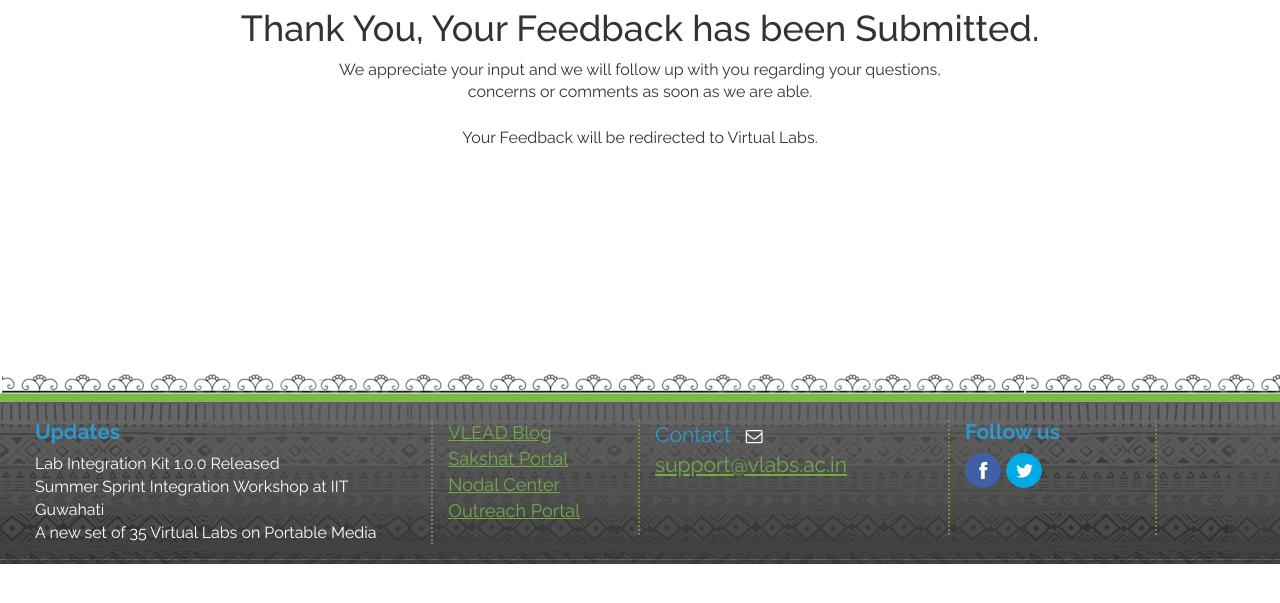
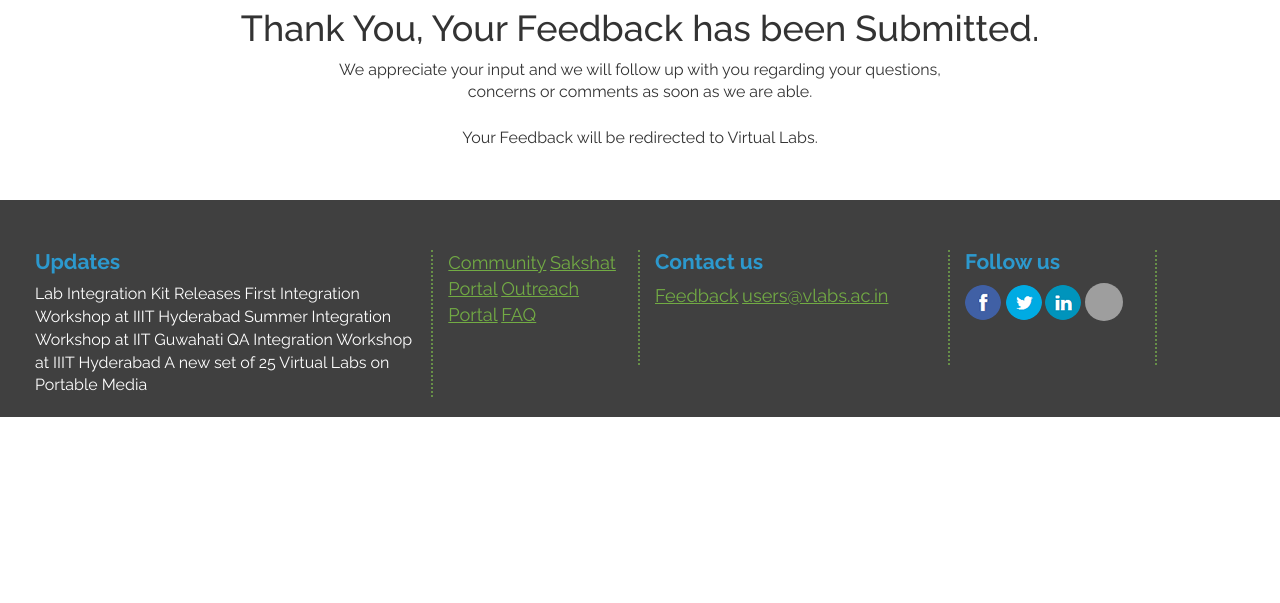
Before and after one commit to vlead/feedback-portal, a Flask app: page /thanks in a window 1280 px wide. Shown: the part 132-735 px from the top of the page. Run offline with Flask 2, Linux system fonts and the light colour scheme; some libraries are stand-ins or nearby versions; grey boxes are pictures that could not be loaded.

Commit message:
updated footer

```diff
--- a/templates/thanks.html
+++ b/templates/thanks.html
@@ -107,12 +107,19 @@
 	</div> <!-- content div -->
 
 	<footer>
-		<div class="container-fluid footer-div" style="background: url('../static/images/footer.png'); margin-top: 210px;  padding: 20px;">
+		<div class="container-fluid footer-div" style="background: #404040; margin-top: 40px;  padding: 20px;">
 			<div class="col-md-4 border-right-green-dotted" >
 				<h2 class="text-h2-lightblue-small" style="font-weight: bold;margin-top: 0px;">Updates</h2>
-				<div><a href="http://vlead.vlabs.ac.in/2015/07/19/lab-integration-kit-1-0-0-released/" class="text-normal-gray-small nounderline" style="color: white" > Lab Integration Kit 1.0.0 Released</a></div>
-				<div><a href="http://vlead.vlabs.ac.in/2015/07/15/summer-sprint-integration-workshop-at-iit-guwahati/" class="text-normal-gray-small nounderline" style="color: white" > Summer Sprint Integration Workshop at IIT Guwahati</a></div>
-				<div><a href="http://vlead.vlabs.ac.in/2014/12/16/a-new-set-of-35-virtual-labs-on-portable-media/" class="text-normal-gray-small nounderline" style="color: white" > A new set of 35 Virtual Labs on Portable Media</a></div>
+				<a href="http://community.virtual-labs.ac.in/w/index.php/Download" class="text-normal-gray-small nounderline" style="color: white" > Lab Integration Kit Releases</a>
+				<a href="http://community.virtual-labs.ac.in/w/index.php/First_Integration_workshop"
+				class="text-normal-gray-small nounderline"
+				style="color: white" >First Integration Workshop at IIIT Hyderabad</a>
+				<a href="http://community.virtual-labs.ac.in/w/index.php/Summer_Sprint_Integration_workshop" class="text-normal-gray-small nounderline" style="color: white" > Summer Integration Workshop at IIT Guwahati</a>
+				<a href="http://community.virtual-labs.ac.in/w/index.php/QA/Integration_workshop"
+				class="text-normal-gray-small nounderline"
+				style="color: white" > QA Integration
+				Workshop at IIIT Hyderabad</a>
+				<a href="http://community.virtual-labs.ac.in/w/index.php/A_new_set_of_25_Virtual_Labs_on_Portable_Media" class="text-normal-gray-small nounderline" style="color: white" > A new set of 25 Virtual Labs on Portable Media</a>
 			</div>
 
 			<div class="col-md-2 border-right-green-dotted" >
@@ -120,32 +127,38 @@
 				<div><a href="#" class="text-a-lightgreen" style="text-decoration: underline;" > REGISTRATION</a></div>
 				<div><a href="#" class="text-a-lightgreen" style="text-decoration: underline;" > LOGIN</a></div> -->
 				<!-- <div><a href="#" class="text-a-lightgreen" style="text-decoration: underline;" > Outreach Portal</a></div> -->
-				<div><a href="http://vlead.virtual-labs.ac.in/" class="text-a-lightgreen" style="text-decoration: underline;" > VLEAD Blog</a></div>
-				<div><a href="http://www.sakshat.ac.in/" class="text-a-lightgreen" style="text-decoration: underline;" > Sakshat Portal</a></div>
-				<div><a href="http://118.102.191.38/feedback/Registration.html" class="text-a-lightgreen" style="text-decoration: underline;" > Nodal Center</a></div>
-				<div>
-					<a href="http://outreach.vlabs.ac.in/" class="text-a-lightgreen" style="text-decoration: underline;"> Outreach Portal</a>
-				</div>
-			</div>
+				<a href="http://community.virtual-labs.ac.in/w/index.php/Main_Page" class="text-a-lightgreen" style="text-decoration: underline;" >Community</a>
+				<a href="http://www.sakshat.ac.in/" class="text-a-lightgreen" style="text-decoration: underline;" > Sakshat Portal</a>
+				<!--<a href="http://118.102.191.38/feedback/Registration.html" class="text-a-lightgreen" style="text-decoration: underline;" > Nodal Center</a>-->
+				<a href="http://outreach.vlabs.ac.in/" class="text-a-lightgreen" style="text-decoration: underline;" > Outreach Portal</a>
+				<a href="./faq.html" class="text-a-lightgreen" style="text-decoration: underline;" > FAQ</a>
+	                </div>
 
-			<div class="col-md-3 border-right-green-dotted" >
+			<div class="col-md-3 border-right-green-dotted" id="contact" >
 <!-- 				<div><a href="#" class="text-a-lightgreen" style="text-decoration: underline;" > FAQ</a></div>
 				<div><a href="#" class="text-a-lightgreen" style="text-decoration: underline;" > FEEDBACK</a></div>
 				<div><a href="#" class="text-a-lightgreen" style="text-decoration: underline;" > SAKSHAT PORTAL</a></div> -->
-				<div class="text-h2-lightblue-small"> Contact : <i class="fa fa-envelope-o" style="color: white; font-size: 0.8em;"></i> <a class="text-a-lightgreen" style="text-decoration: underline; font-size: 1.0em;" href="mailto:support@vlab.co.in">support@vlabs.ac.in</a></div>
-
+				<h2 class="text-h2-lightblue-small" style="font-weight: bold;margin-top: 0px;"> Contact us</h2>
+				<a href="http://feedback.vlabs.ac.in/" class="text-a-lightgreen" style="text-decoration: underline;" > Feedback</a>
+				<a class="text-a-lightgreen" style="text-decoration: underline;" href="mailto:users@vlabs.ac.in">users@vlabs.ac.in</a>
 			</div>
 
 			<div class="col-md-2 border-right-green-dotted" >
 				<h2 class="text-h2-lightblue-small" style="font-weight: bold;margin-top: 0px;"> Follow us</h2>
-				<a href="https://www.facebook.com/pages/Virtual-Labs-IIT-Delhi/301510159983871" class="text-a-lightgreen nounderline"   target="_blank"> <img src="../static/images/social/fb.png"  style="border-radius: 50%;"/> </a>
-				<a href="https://twitter.com/TheVirtualLabs" class="text-a-lightgreen nounderline"   target="_blank"> <img src="../static/images/social/twitter.png"  style="border-radius: 50%;"/></a>
+				<a href="https://www.facebook.com/pages/Virtual-Labs-IIT-Delhi/301510159983871" class="text-a-lightgreen nounderline"   target="_blank"> <img src="images/social/fb.png"  style="border-radius: 50%;"/> </a>
+				<a href="https://twitter.com/TheVirtualLabs" class="text-a-lightgreen nounderline"   target="_blank"> <img src="images/social/twitter.png"  style="border-radius: 50%;"/></a>
+				<a href="http://linkedin.com" class="text-a-lightgreen nounderline"  target="_blank" > <img src="images/social/linkedin.png" style="border-radius: 50%;" /></a>
+				<a href="https://www.youtube.com/watch?v=mVBYNXLaDdg"
+				class="text-a-lightgreen nounderline"
+				target="_blank" >
+				<img src="images/social/youtube.png"
+				style="border-radius: 50%; width: 38px;
+				height: 38px" /></a>
 
 			</div>
 
  		</div>
 	</footer>
-
 
 </div> <!-- top div -->
 
```
Also changed, not shown: templates/feedback.html (+23 -14 lines).
